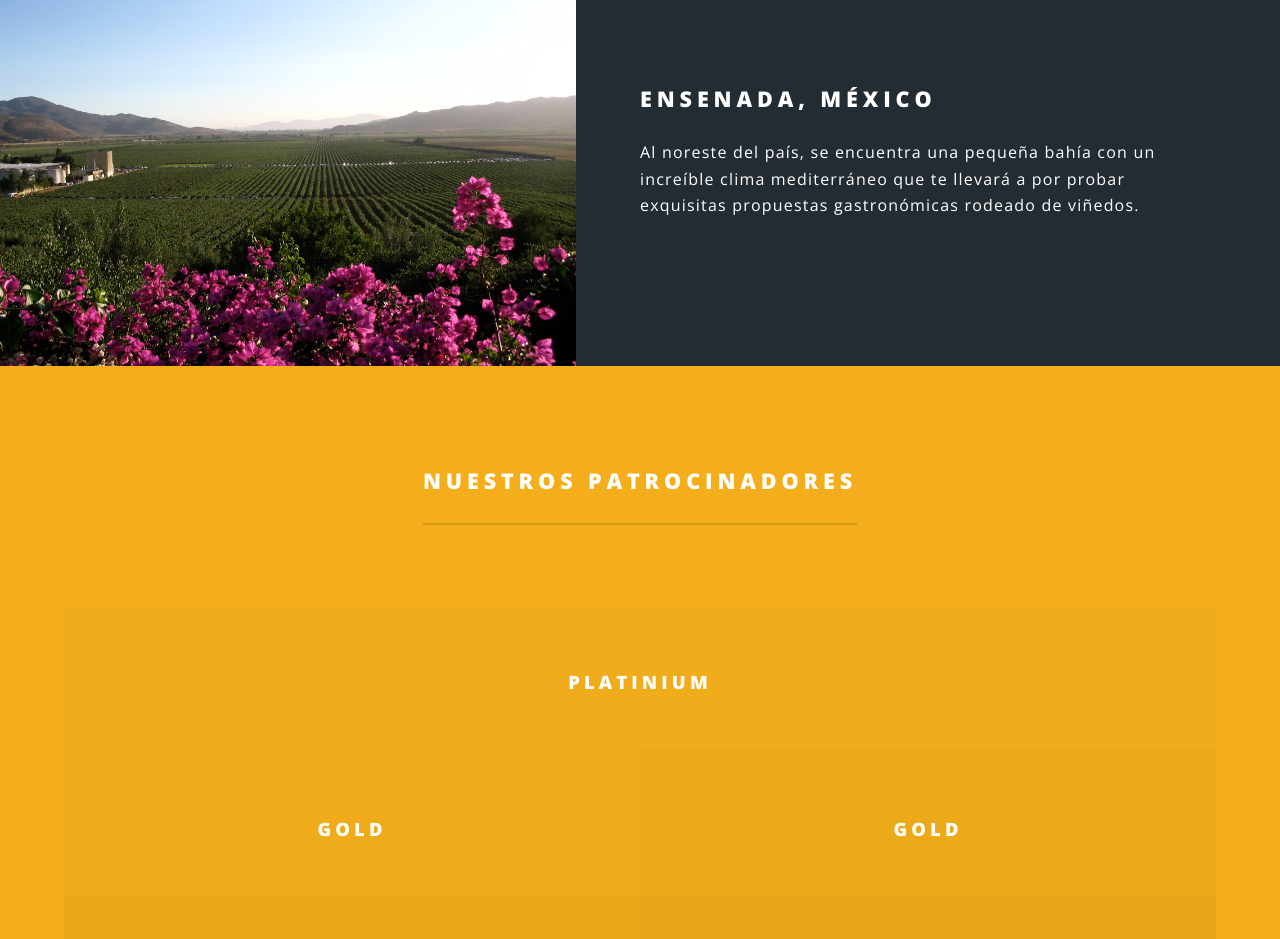
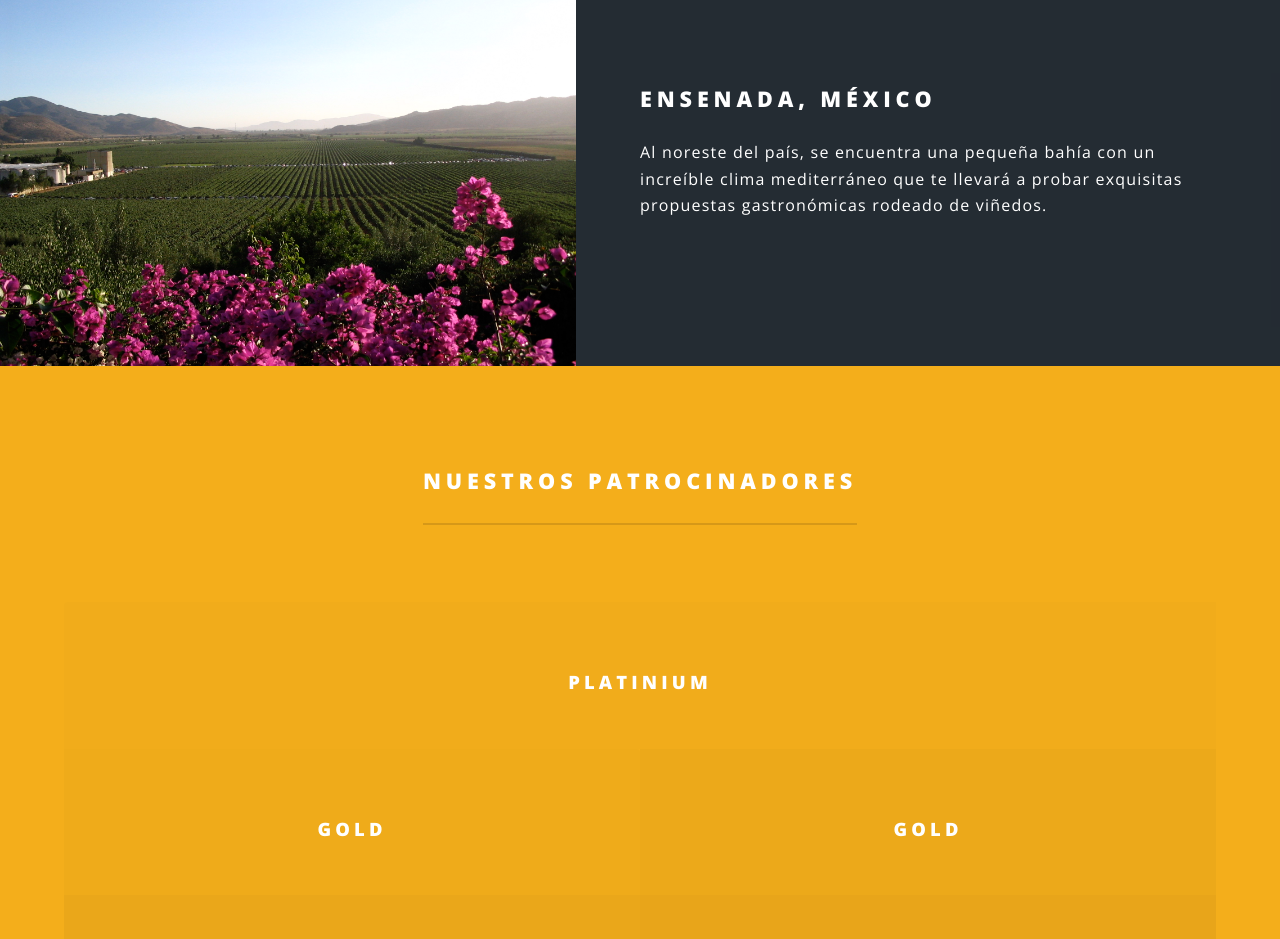
Before and after one commit to olympic-bootcamp/olympic-bootcamp.github.io, a plain HTML site: page index.html in a window 1280 px wide. Shown: the part 1960-2899 px from the top of the page. Drawn offline with nearby package versions, Linux system fonts and the light colour scheme.

Commit message:
Actualización de contenido VIII

```diff
--- a/index.html
+++ b/index.html
@@ -55,7 +55,7 @@
         <section class="spotlight">
           <div class="image"><img src="images/ensenada.jpg" alt="" /></div><div class="content">
             <h2>Ensenada, México</h2>
-            <p>Al noreste del país, se encuentra una pequeña bahía con un increíble clima mediterráneo que te llevará a por probar exquisitas propuestas gastronómicas rodeado de viñedos.</p>
+            <p>Al noreste del país, se encuentra una pequeña bahía con un increíble clima mediterráneo que te llevará a probar exquisitas propuestas gastronómicas rodeado de viñedos.</p>
           </div>
         </section>
       </section>
```
